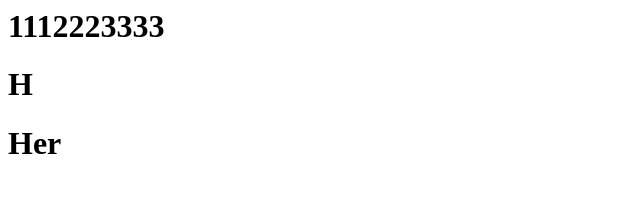
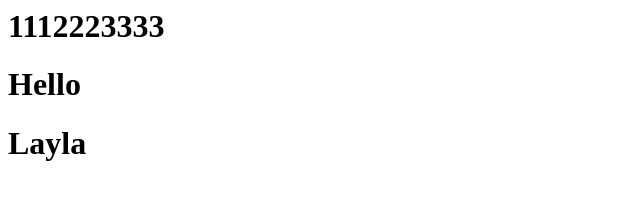
Before and after one commit to nguyenle510/devops_lab2, a plain HTML site: page index.html in a window 1280 px wide. Shown: the whole page, without its empty margins (0-640 px from the left). Drawn offline with Linux system fonts and the light colour scheme.

Commit message:
edit file

```diff
--- a/index.html
+++ b/index.html
@@ -1,3 +1,3 @@
 <h1>1112223333</h1>
-<h1>H</h1>
-<h1>Her</h1>
+<h1>Hello</h1>
+<h1>Layla</h1>
```
